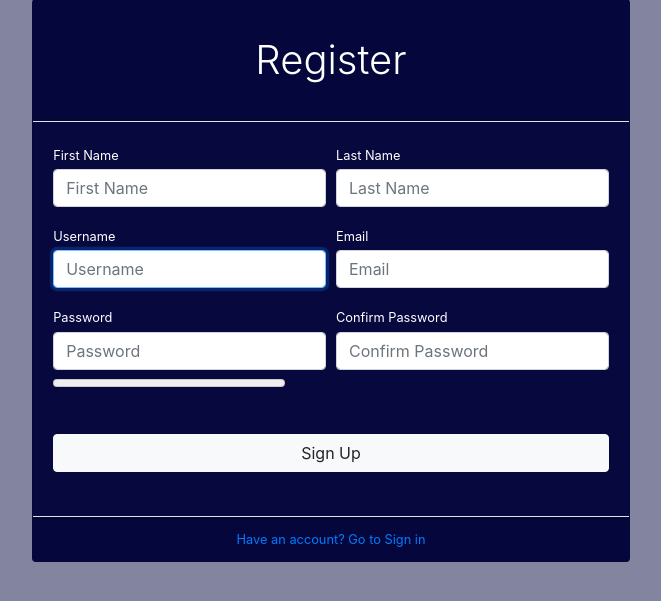
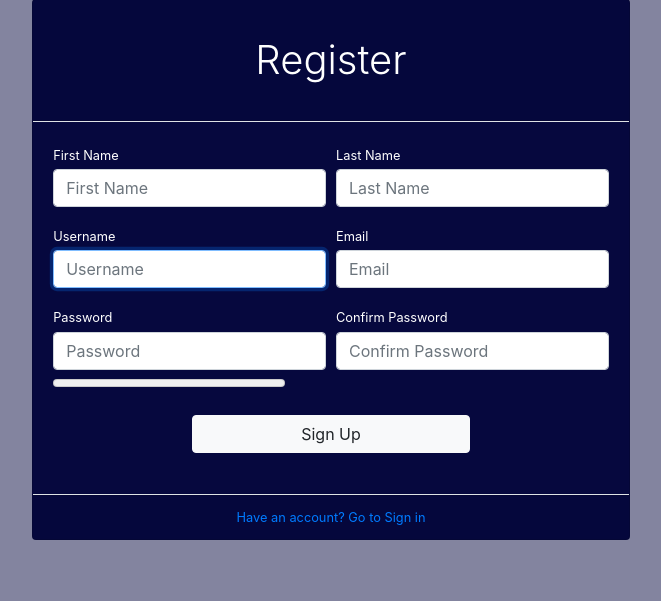
Before and after one commit to NakacwaOlivia/Expenditure_System, a Django app: page /register/ in a window 1280 px wide. Shown: the part 65-666 px from the top of the page, without its empty margins (309-970 px from the left). Run offline with Django 4.2, Linux system fonts and the light colour scheme; some libraries are stand-ins or nearby versions.

Commit message:
reduced signup button width

```diff
--- a/expenditure_system/pages/templates/register.html
+++ b/expenditure_system/pages/templates/register.html
@@ -108,8 +108,8 @@
                                 </div>
 
                                 <!-- the sign up button -->
-                                <div class="form-group mt-4 mb-0">
-                                    <button type="submit" class="col-md-12 btn btn-light bg-dark-subtle">Sign Up</button><br><br>
+                                <div class="form-group d-flex align-items-center justify-content-center">
+                                    <button type="submit" class="col-md-6 btn btn-light bg-dark-subtle">Sign Up</button><br><br>
                                 </div>
                             </form>
                         </div>
```
